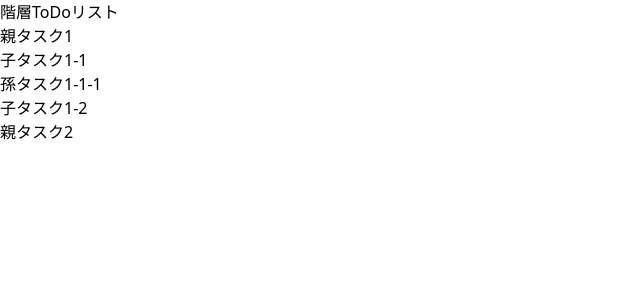
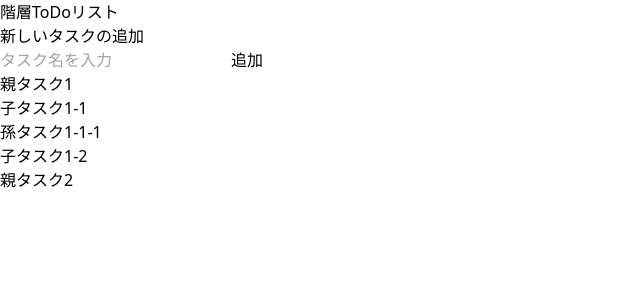
Before and after one commit to khosokawa0716/todo-react, a React (Vite) app: page / in a window 1280 px wide. Shown: the top 300 px of the page, without its empty margins (0-640 px from the left). Built offline with nearby package versions, Linux system fonts and the light colour scheme.

Commit message:
feat: 親タスクを追加できるフォームを実装

```diff
--- a/src/App.tsx
+++ b/src/App.tsx
@@ -24,12 +24,10 @@ const initialTodos: TodoItem[] = [
 
 const App = () => {
   const [todos, setTodos] = useState<TodoItem[]>(initialTodos);
+  const [newTitle, setNewTitle] = useState('');
 
   const parentTodos = todos.filter((todo) => todo.parentId === null);
-
-  // DnD用のセンサー
   const sensors = useSensors(useSensor(PointerSensor));
-
   const handleDragEnd = (event: any) => {
     const { active, over } = event;
 
@@ -49,9 +47,46 @@ const App = () => {
     }
   };
 
+  const handleAddTask = () => {
+    if (!newTitle.trim()) return;
+
+    const newTask: TodoItem = {
+      id: Date.now(), // ユニークな数値IDとして利用
+      title: newTitle.trim(),
+      parentId: null, // 今回は親タスクとして追加
+    };
+
+    setTodos((prev) => [...prev, newTask]);
+    setNewTitle('');
+  };
+
   return (
     <div className="max-w-xl mx-auto p-6">
       <h1 className="text-2xl font-bold mb-4 text-blue-600">階層ToDoリスト</h1>
+
+      {/* フォーム */}
+      <div className="mb-6">
+        <label className="block mb-1 text-sm font-medium">
+          新しいタスクの追加
+        </label>
+        <div className="flex gap-2">
+          <input
+            type="text"
+            value={newTitle}
+            onChange={(e) => setNewTitle(e.target.value)}
+            className="flex-1 border border-gray-300 rounded px-3 py-2"
+            placeholder="タスク名を入力"
+          />
+          <button
+            onClick={handleAddTask}
+            className="bg-blue-500 hover:bg-blue-600 text-white px-4 py-2 rounded"
+          >
+            追加
+          </button>
+        </div>
+      </div>
+
+      {/* ToDo表示 + DnD */}
       <DndContext
         sensors={sensors}
         collisionDetection={closestCenter}
```
